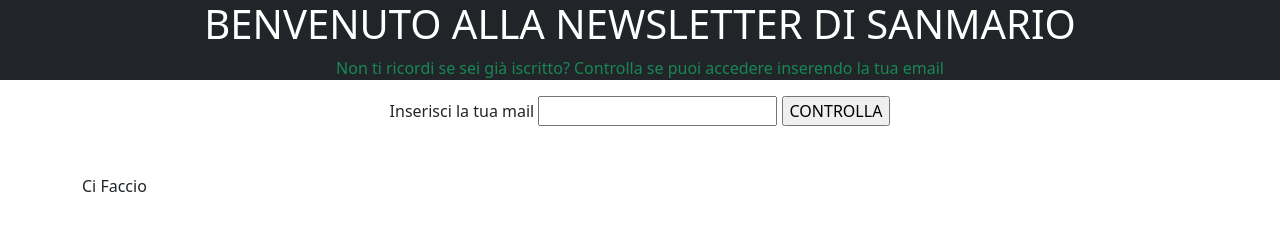
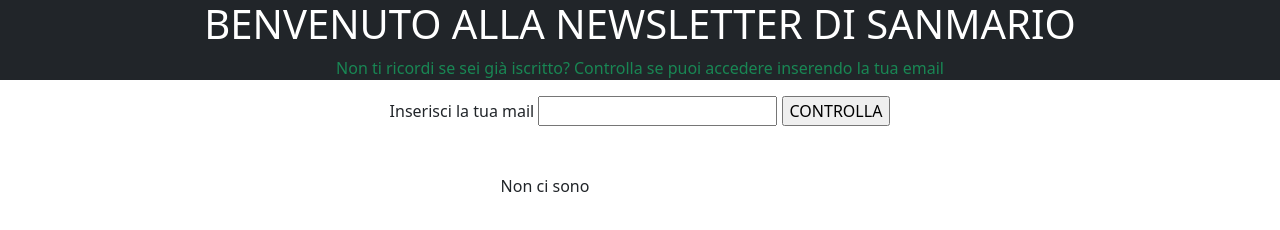
Before and after one commit to Mario-Arista/js-mail-dadi, a plain HTML site: page arrayemails/index.html in a window 1280 px wide. Both pictures are taken after a click on the button "CONTROLLA". Drawn offline with nearby package versions, Linux system fonts and the light colour scheme.

Commit message:
both exericise work, without style

```diff
--- a/arrayemails/index.html
+++ b/arrayemails/index.html
@@ -10,6 +10,7 @@
 
 </head>
 <body>
+
     <header class="container-fluid bg-dark">
         <h1 class="text-center text-white">BENVENUTO ALLA NEWSLETTER DI SANMARIO</h1>
         <p class="text-center text-success">Non ti ricordi se sei già iscritto? Controlla se puoi accedere inserendo la tua email</p>
@@ -27,7 +28,7 @@
 
     <div class="container">
         <div class="row">
-            <div class="outputs-user col-10">
+            <div class="outputs-user col-10 text-center border-1 border-black">
 
                     <div id="result-user">
 
--- a/arrayemails/script.js
+++ b/arrayemails/script.js
@@ -8,35 +8,35 @@ const buttonMail = document.getElementById("button-mail");
 // Mi creo una costante per Input
 const mailUsers = document.getElementById("mail-user");
 
-// Mi creo una costante output
-const containerElement = document.querySelector(".outputs-user");
+// Mi creo output
+const outputUser = document.querySelector("#result-user");
 
 // Usare booleana con for con dentro if
-
-let emailCorretta =false;
 
 buttonMail.addEventListener("click",
 
     function() {
 
-        const newElement = document.createElement("span")
-        containerElement.append(newElement);
+        let emailCorretta = false;
 
         for ( i=0; i < userArrayMails.length; i++) {
 
-            if (userArrayMails[i] == mailUsers.value) {
-                let emailCorretta = true;
+            if (userArrayMails[i] === mailUsers.value) {
+                emailCorretta = true;
 
+
+            }
+
+            if (emailCorretta) {
+
+                outputUser.innerHTML = "Ci sono";
+
+            } else {
+                outputUser.innerHTML = "Non ci sono";
             }
 
         }
 
-        if (emailCorretta) {
-            newElement.innerHTML = "Ci sono";
-        } else {
-            newElement.innerHTML = "Ci Faccio";
-        }
+    }
 
-
-    }
 )
```
